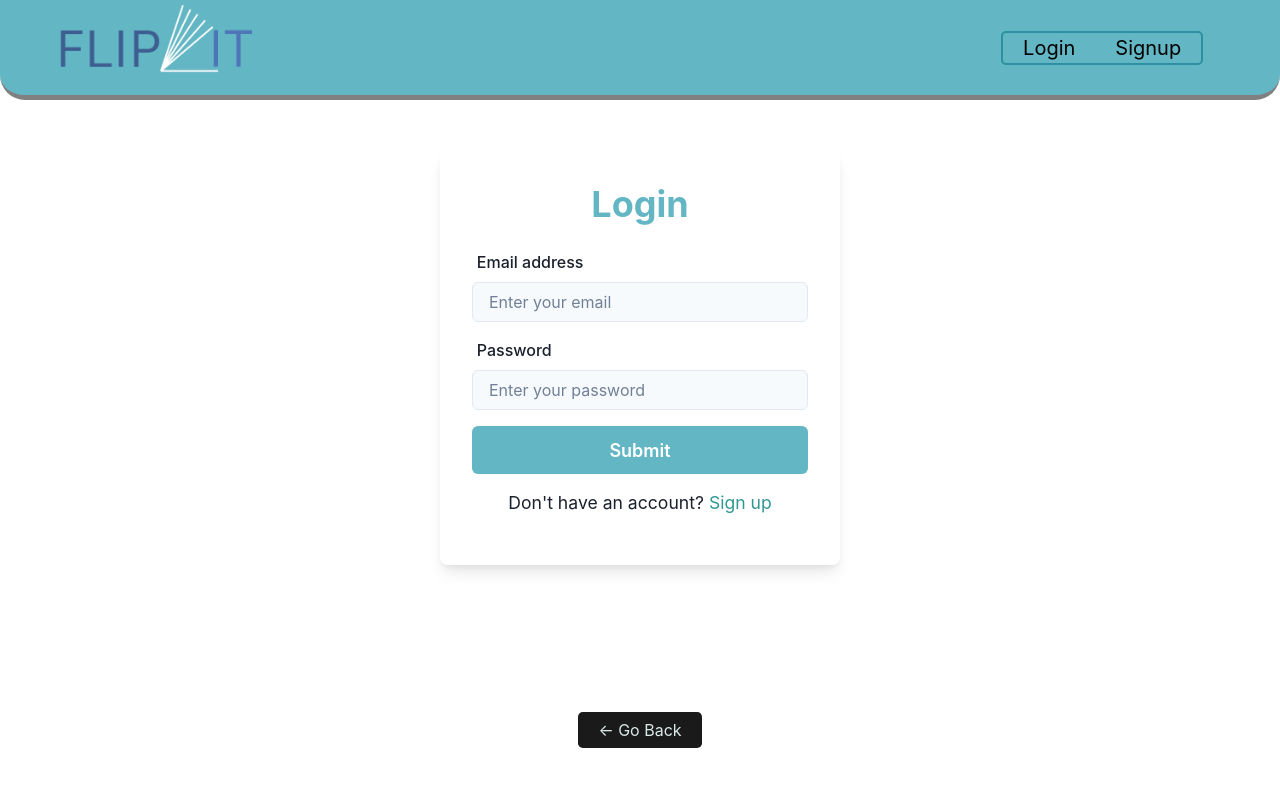
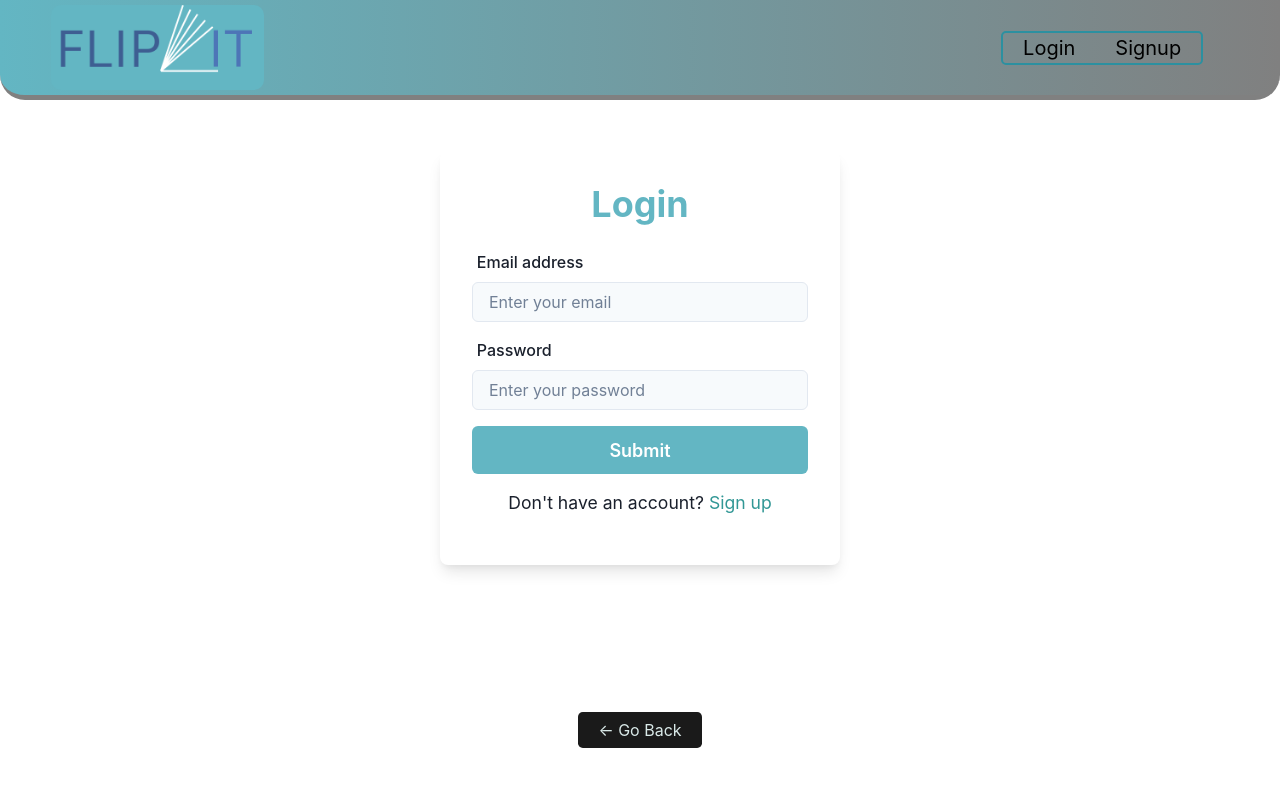
Before and after one commit to Uwttn/FlipIt, a React (Vite) app in the folder client/: page /login in a window 1280 px wide. Shown: the top 786 px of the page. Built offline with nearby package versions, Linux system fonts and the light colour scheme.

Commit message:
updated color scheme and CSS settings for several elements

```diff
--- a/client/src/App.css
+++ b/client/src/App.css
@@ -1163,7 +1163,8 @@ form [type="radio"] {
 }
 
 .main-header {
-  background-color: #63b6c3;
+  background: rgb(99,182,195);
+  background: linear-gradient(90deg, rgba(99,182,195,1) 0%, rgba(128,128,128,1) 100%, rgba(99,182,195,1) 100%);
   color: #000000;
   border-radius: 0 0 25px 25px;
   border-bottom: 5px solid gray;
@@ -1730,6 +1731,7 @@ label form [type="radio"] {
 
 .logo {
   height: 85px;
+  border-radius: 10px;
 }
 
 .menu {
@@ -1746,6 +1748,7 @@ label form [type="radio"] {
   border: 1px solid #f1f1f1;
   perspective: 1000px; /* Remove this if you don't want the 3D effect */
   margin-bottom: 30px;
+  margin-top: 10px;
 }
 
 /* This container is needed to position the front and back side */
--- a/client/src/components/Modal/Modal.jsx
+++ b/client/src/components/Modal/Modal.jsx
@@ -170,7 +170,7 @@ export default function ModalForm() {
           </ModalBody>
 
           <ModalFooter>
-            <Button colorScheme="blue" mr={3} onClick={handleSave}>
+            <Button backgroundColor="rgb(99,182,195)" mr={3} onClick={handleSave}>
               Save
             </Button>
             <Button onClick={onClose}>Cancel</Button>
--- a/client/src/pages/CardList.jsx
+++ b/client/src/pages/CardList.jsx
@@ -120,7 +120,7 @@ const CardList = () => {
             </CardBody>
             <CardFooter>
               {/* Save Button */}
-              <Button colorScheme="blue" onClick={() => handleSaveCard(index)}>
+              <Button backgroundColor="rgb(99,182,195)" onClick={() => handleSaveCard(index)}>
                 Save
               </Button>
               <DeleteCard cardId={card._id} deckId={deckId} />
@@ -152,7 +152,7 @@ const CardList = () => {
             placeholder="Enter answer"
           />
         </FormControl>
-        <Button type="submit" colorScheme="blue">
+        <Button type="submit" backgroundColor="rgb(99,182,195)">
           Add Card
         </Button>
       </Box>
--- a/client/src/pages/DeckSelect.jsx
+++ b/client/src/pages/DeckSelect.jsx
@@ -88,7 +88,7 @@ const DeckSelect = () => {
                   <Heading size="md"> {deck.deckName}</Heading>
                 </CardHeader>
                 <CardFooter>
-                  <Button as={Link} to={`/study/${deck._id}`}>
+                  <Button backgroundColor="rgb(99,182,195)" as={Link} to={`/study/${deck._id}`}>
                     Let's Study!
                   </Button>
                 </CardFooter>
--- a/client/src/pages/StudyMode.jsx
+++ b/client/src/pages/StudyMode.jsx
@@ -139,7 +139,8 @@ const FlashCards = () => {
           </div>
           <div className="flex-row justify-center">
             <div>
-              <Button
+              {/* For future development: when this button is clicked, card is removed from visible cards in array, so that it doesn't come up during study */}
+              {/* <Button
                 width="150px"
                 colorScheme="red"
                 mr="30px"
@@ -147,7 +148,7 @@ const FlashCards = () => {
                 onClick={() => handleIKnowThis(flashCard)}
               >
                 I know this one!
-              </Button>
+              </Button> */}
 
               <Button
                 width="150px"
@@ -155,7 +156,7 @@ const FlashCards = () => {
                 mb="20px"
                 onClick={() => handleSave(flashCard)}
               >
-                Save this for later
+                Next Card!
               </Button>
             </div>
           </div>
```
